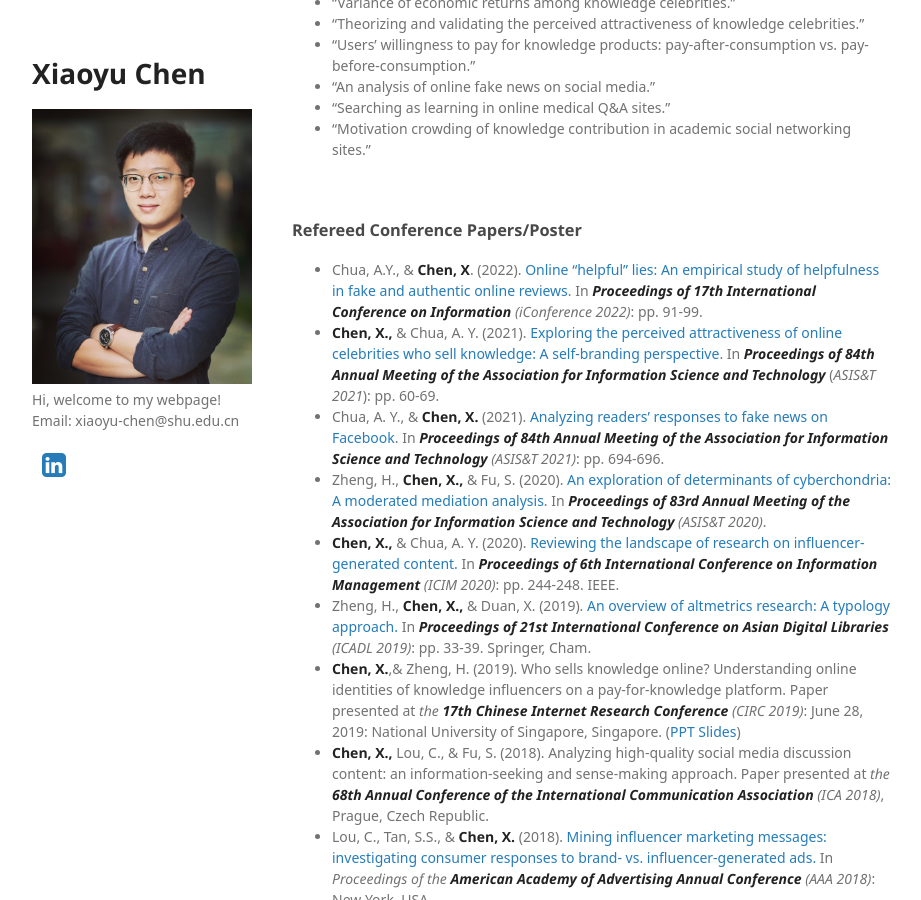
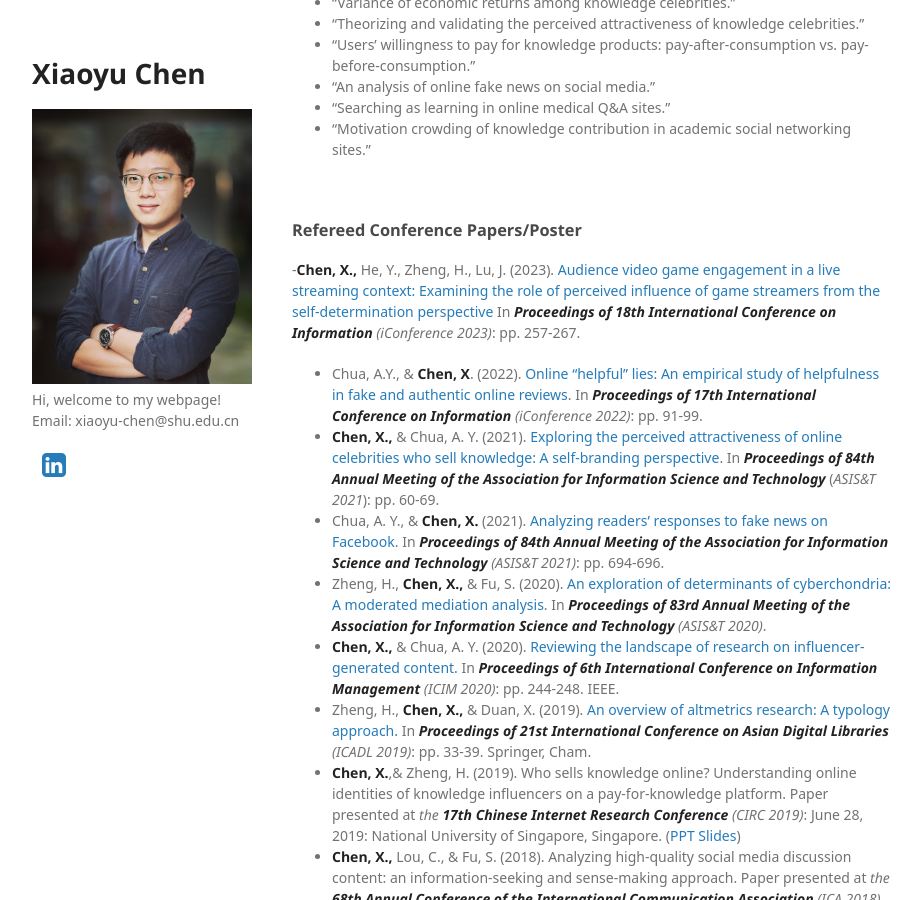
Before and after one commit to xiaoyu0928/xiaoyu0928.github.io, a Jekyll site: the page built from index.md, in a window 1280 px wide and 900 px high, scrolled down 3586 px. Shown: the whole window, without its empty margins (178-1099 px from the left). Built offline with Jekyll 4.4.1, drawn with Linux system fonts in a browser that asks for light colours; some web fonts are replaced; a style sheet for code colours, icons or effects is not loaded; our own code applies the rules of GitHub Pages for plain Markdown files.

Commit message:
index.md

```diff
--- a/index.md
+++ b/index.md
@@ -155,6 +155,7 @@ and Transferring Mechanism in a Social Q&A Community”</li>
 
 ### Refereed Conference Papers/Poster
 
+-**Chen, X.,** He, Y., Zheng, H., Lu, J. (2023). [Audience video game engagement in a live streaming context: Examining the role of perceived influence of game streamers from the self-determination perspective](https://doi.org/10.1007/978-3-031-28032-0_22) In ***Proceedings of 18th International Conference on Information*** *(iConference 2023)*: pp. 257-267.
 - Chua, A.Y., & **Chen, X**. (2022). [Online “helpful” lies: An empirical study of helpfulness in fake and authentic online reviews](https://www.google.com/url?q=https%3A%2F%2Fdoi.org%2F10.1007%2F978-3-030-96957-8_10&sa=D&sntz=1&usg=AOvVaw1IGLwyuX37Y0kanRzCz-tA). In ***Proceedings of 17th International Conference on Information*** *(iConference 2022)*: pp. 91-99.
 - **Chen, X.,** & Chua, A. Y. (2021). [Exploring the perceived attractiveness of online celebrities who sell knowledge: A self-branding perspective](https://www.google.com/url?q=https%3A%2F%2Fdoi.org%2F10.1002%2Fpra2.436&sa=D&sntz=1&usg=AOvVaw1NkoBlWADq283nBOQfS8s8). In ***Proceedings of 84th Annual Meeting of the Association for Information Science and Technology*** (*ASIS&T 2021*): pp. 60-69.
 - Chua, A. Y., & **Chen, X.** (2021). [Analyzing readers' responses to fake news on Facebook](https://www.google.com/url?q=https%3A%2F%2Fdoi.org%2F10.1002%2Fpra2.532&sa=D&sntz=1&usg=AOvVaw1u6LYaBcWnFoObDoSp4WBf). In ***Proceedings of 84th Annual Meeting of the Association for Information Science and Technology*** *(ASIS&T 2021)*: pp. 694-696.
```
